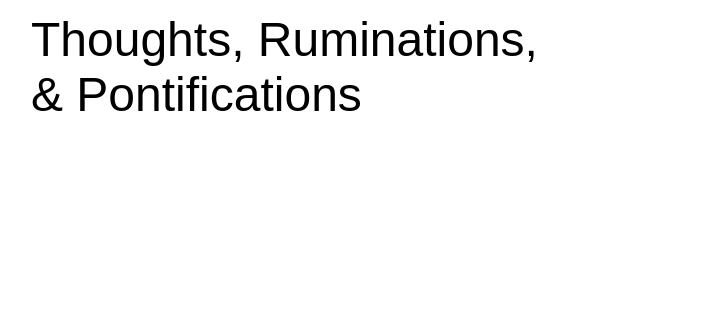
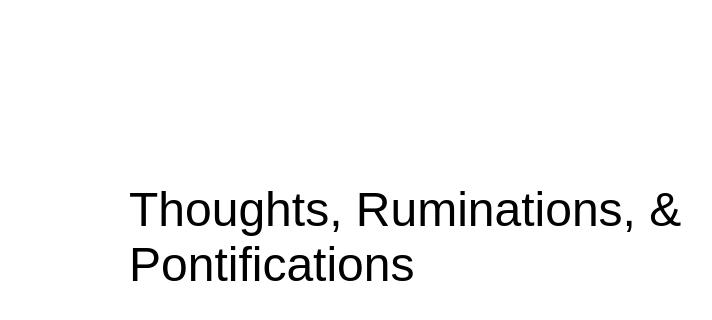
Before and after one commit to grork/personal-blog, a Jekyll site: the page built from index.html, in a window 1280 px wide. Shown: the top 320 px of the page, without its empty margins (127-839 px from the left). Built offline with Jekyll 4.4.1, drawn with Linux system fonts in a browser that asks for light colours.

Commit message:
Cleaned up Layout & CSS
- Works better on small screen device
- Properly centers things
- Cleaned up markup

```diff
--- a/css/styles.scss
+++ b/css/styles.scss
@@ -5,6 +5,13 @@
 /* Main Content */
 body {
     font-family: sans-serif;
+
+    > *:not(.post-container),
+    .post-container > *:not(.image-container) {
+        margin-left: auto;
+        margin-right: auto;
+        max-width: 768px;
+    }
 }
 
 /* Reset figure & pre so they don't have their
@@ -49,9 +56,10 @@
 }
 
 header {
-    margin-left: 150px;
-    max-width: $main-width;
     line-height: initial;
+    display: flex;
+    flex-direction: column;
+    justify-content: flex-end;
 
     h1 {
         font-weight: 100;
@@ -61,8 +69,7 @@
 }
 
 .year-container {
-    display: flex;
-    flex-direction: row;
+    width: 100%;
     padding-top: 8px;
     padding-bottom: 8px;
 }
@@ -70,10 +77,31 @@
 .year-display {
     width: 150px;
     box-sizing: border-box;
-    text-align: end;
     padding-right: 12px;
     padding-top: 2px;
+    padding-bottom: 4px;
     color: #9C9C9C;
+}
+
+@media only screen and (min-width: 900px) {
+    .year-display {
+        position: absolute;
+        margin-left: -162px;
+        text-align: end;
+    }
+
+    .year-container {
+        display: flex;
+        flex-direction: row;
+    }
+
+    header {
+        min-height: 300px;
+    }
+}
+
+.year-posts {
+    width: 100%;
 }
 
 a.post-title {
@@ -96,7 +124,6 @@
 
 .post-excerpt {
     line-height: 165%;
-
 }
 
 .post-container {
@@ -128,9 +155,6 @@
 }
 
 .post-container {
-    margin-left: 150px;
-    max-width: 768px;
-
     img {
         max-width: 100%;
     }
@@ -143,3 +167,7 @@
         transform: translateX(-10px)
     }
 }
+
+img.image-full-bleed {
+    width: 100vw;
+}
--- a/index.html
+++ b/index.html
@@ -13,7 +13,6 @@
       <h1>{{ site.title }}</h1>
     </header>
     <!-- Grouped by Year -->
-    <div class="layout-container">
     {% assign postsByYear = site.posts | group_by_exp:"post", "post.date | date: '%Y'" %}
     {% for year in postsByYear %}
       <!-- Individual year -->
@@ -44,6 +43,5 @@
         </div>
       </div>
     {% endfor %}
-    </div>
   </body>
 </html>
```
Also changed, not shown: _drafts/markdown-sample.md (+3 -2 lines), _layouts/post.html (+5 -3 lines). Lines whose indentation alone changed are shown as unchanged.
